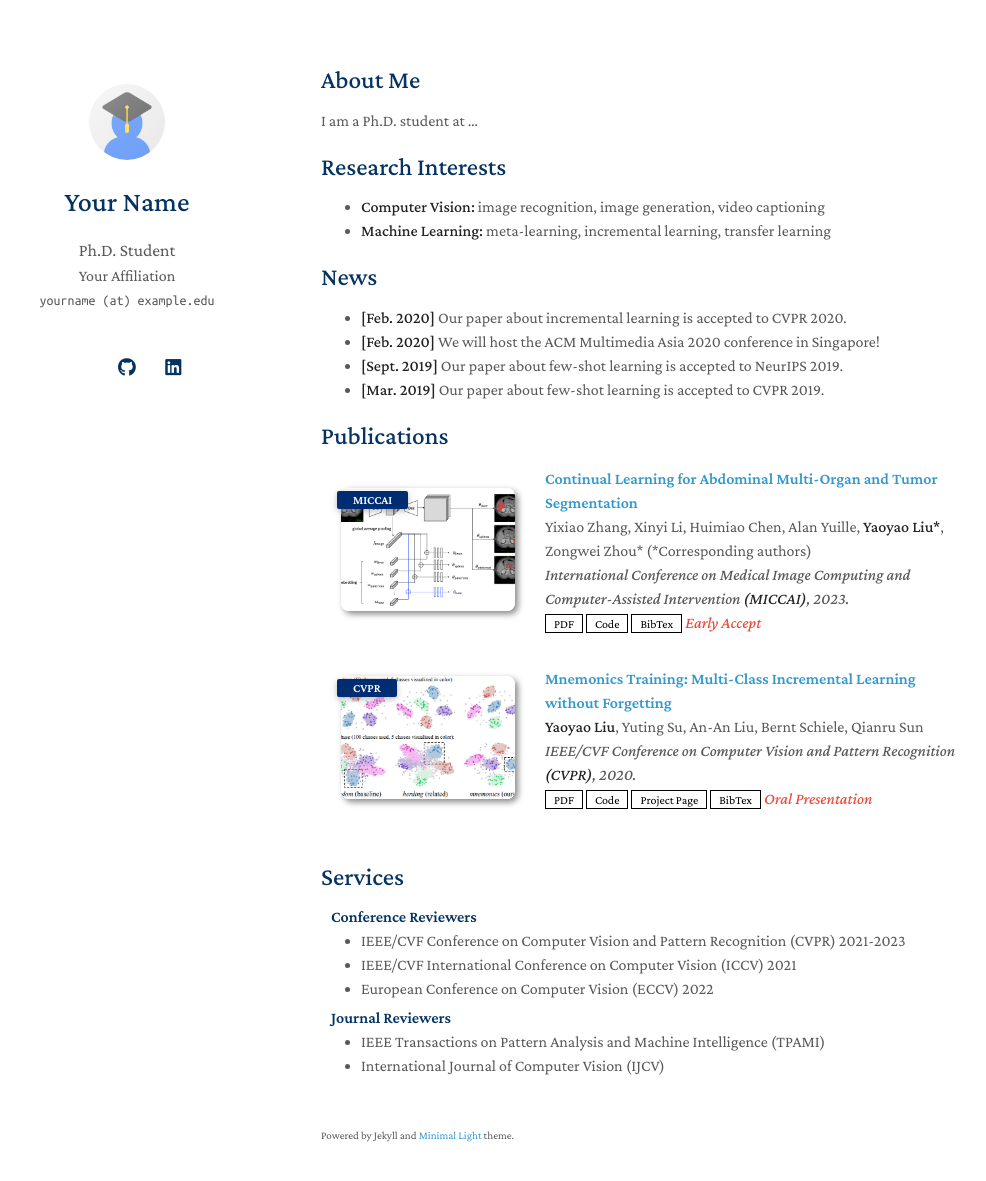
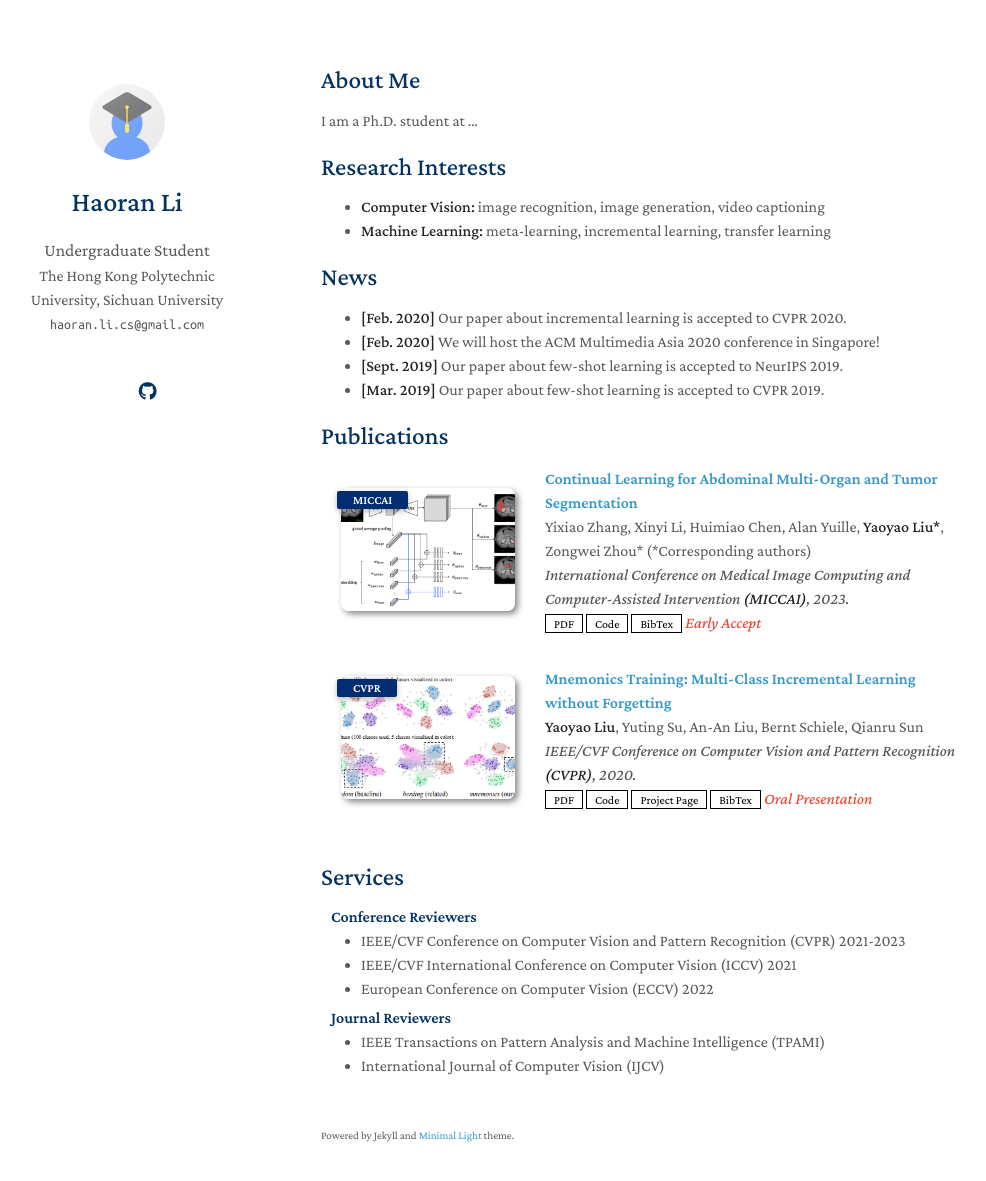
Before and after one commit to hrlics/hrlics.github.io, a Jekyll site: the page built from index.md, in a window 1280 px wide and 1216 px high. Shown: the top 1181 px of the window, without its empty margins (149-1135 px from the left). Built offline with Jekyll 4.4.1, drawn with Linux system fonts in a browser that asks for light colours; a style sheet for code colours, icons or effects is not loaded; our own code applies the rules of GitHub Pages for plain Markdown files.

Commit message:
Update _config.yml

```diff
--- a/_config.yml
+++ b/_config.yml
@@ -1,8 +1,8 @@
 # Basic Information
-title: Your Name
-position: Ph.D. Student
-affiliation: Your Affiliation
-email: yourname (at) example.edu
+title: Haoran Li
+position: Undergraduate Student
+affiliation: The Hong Kong Polytechnic University, Sichuan University
+email: haoran.li.cs@gmail.com
 
 # Search Engine Optimization (SEO)
 # The following information is used to improve the website traffic from search engines, e.g., Google.
@@ -12,11 +12,11 @@ canonical: https://minimal-light-theme.yliu.me/
 
 # Links
 # If you don't need one of them, you may delete the corresponding line.
-google_scholar: https://scholar.google.com/
-cv_link: assets/files/curriculum_vitae.pdf
-github_link: https://github.com/
-linkedin: https://www.linkedin.com/
-twitter: https://twitter.com/
+google_scholar: https://scholar.google.com/citations?user=7jcUaYUAAAAJ
+# cv_link: assets/files/curriculum_vitae.pdf
+github_link: https://github.com/hrlics
+# linkedin: https://www.linkedin.com/
+# twitter: https://twitter.com/
 
 # Images (e.g., your profile picture and your website's favicon)
 # "favicon" and "favicon_dark" are used for the light and dark modes, respectively.
```
